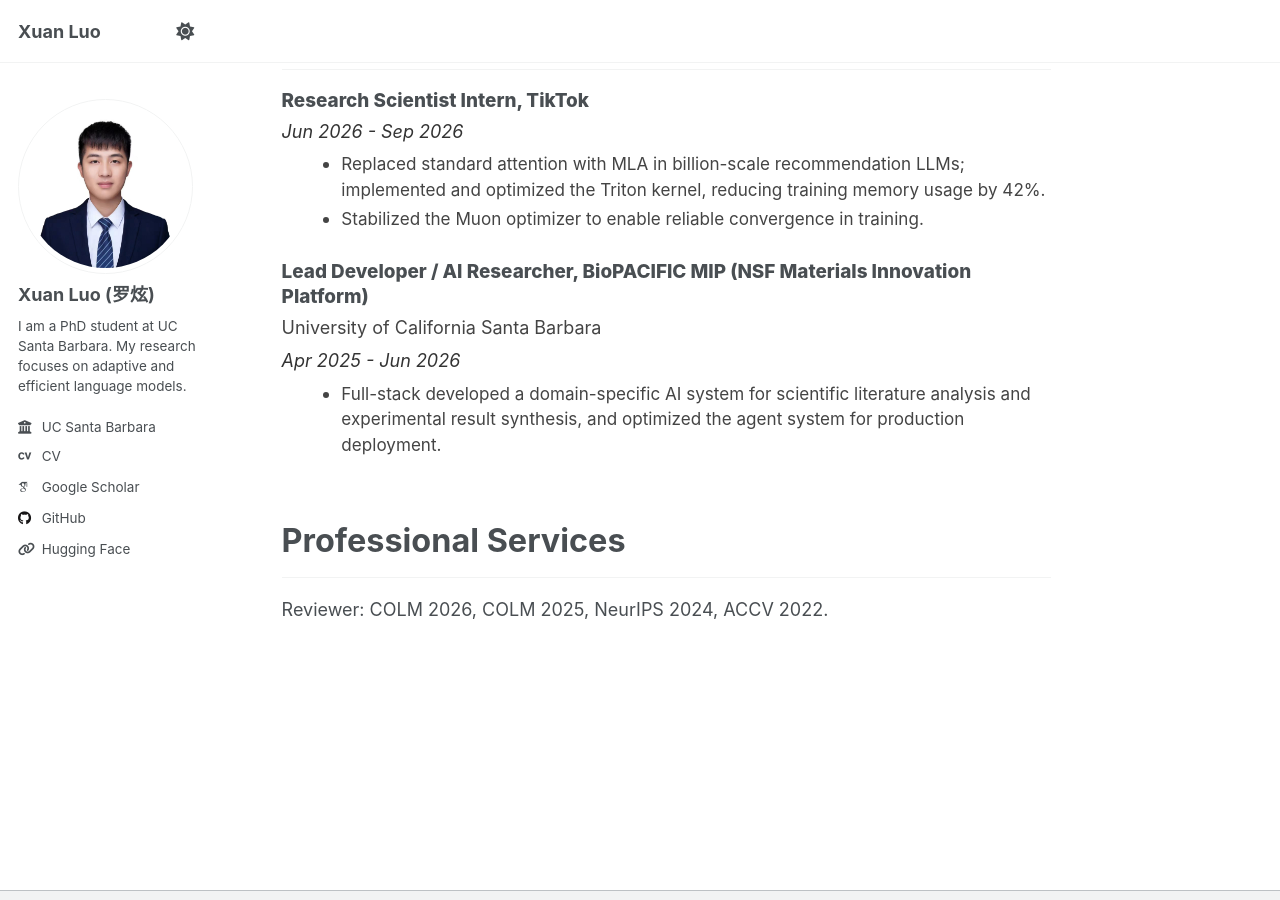
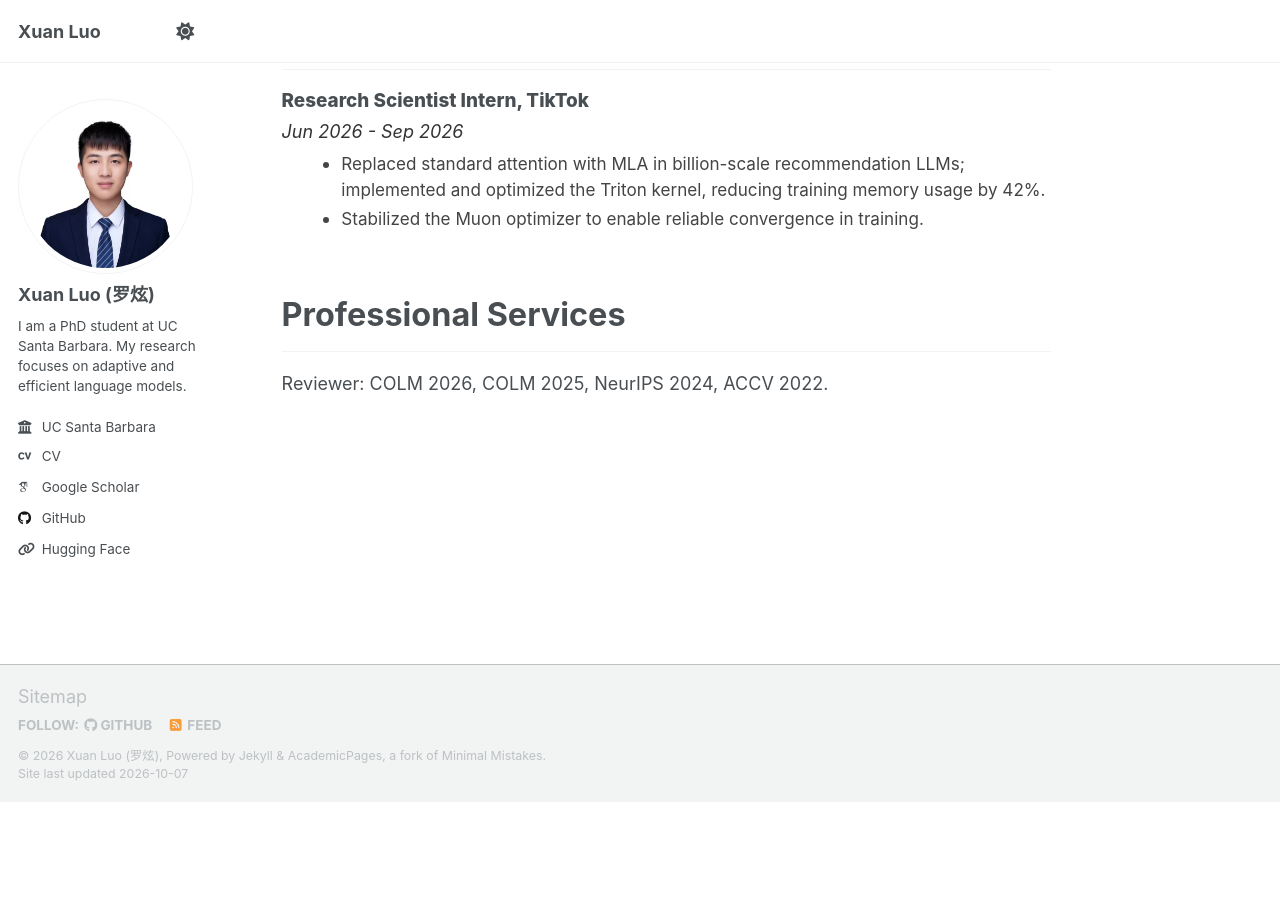
Before and after one commit to luoxuan-cs/luoxuan-cs.github.io, a Jekyll site: the page built from _pages/about.md, in a window 1280 px wide and 900 px high, scrolled down 2589 px. Built offline with Jekyll 4.4.1, drawn with Linux system fonts in a browser that asks for light colours; some web fonts are replaced; a script that is not in the unit is left out; after the commit the page ends 3391 px from its top, so only the background shows below that.

Commit message:
Remove BioPACIFIC MIP experience from homepage

```diff
--- a/_pages/about.md
+++ b/_pages/about.md
@@ -161,14 +161,6 @@ I'm a PhD student advised by Prof. [Xifeng Yan](https://sites.cs.ucsb.edu/~xyan/
       <li>Stabilized the Muon optimizer to enable reliable convergence in training.</li>
     </ul>
   </div>
-  <div class="pub-item">
-    <div class="pub-title">Lead Developer / AI Researcher, BioPACIFIC MIP (NSF Materials Innovation Platform)</div>
-    <div class="pub-authors">University of California Santa Barbara</div>
-    <div class="pub-venue">Apr 2025 - Jun 2026</div>
-    <ul class="pub-related">
-      <li>Full-stack developed a domain-specific AI system for scientific literature analysis and experimental result synthesis, and optimized the agent system for production deployment.</li>
-    </ul>
-  </div>
 </div>
 
 ## Professional Services
```
